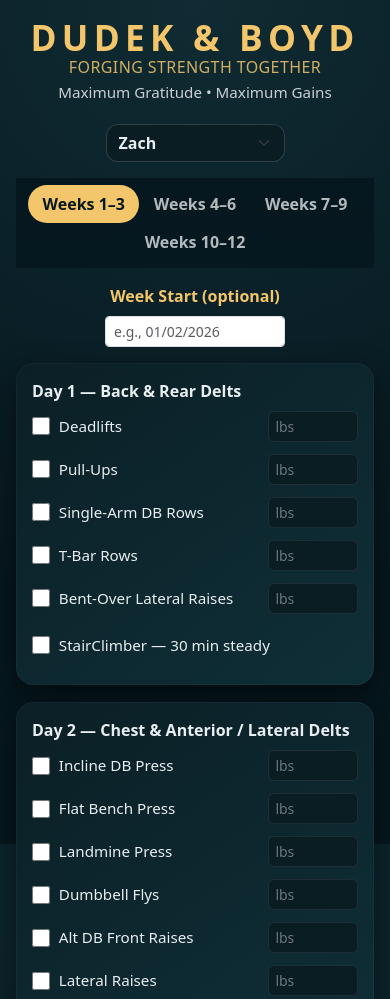
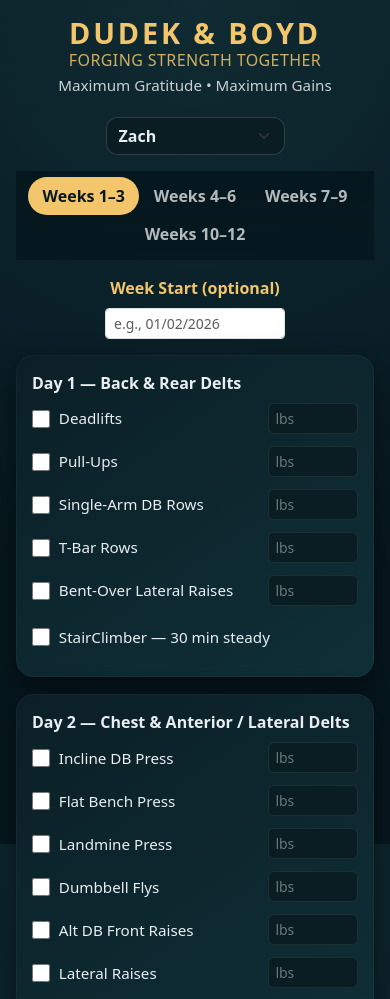
Before and after one commit to dudek-lifting/2026-sculpting, a plain HTML site: page index.html in a window 390 px wide. Shown: the top 999 px of the page. Drawn offline with nearby package versions, Linux system fonts and the light colour scheme.

Commit message:
Update styles.css

```diff
--- a/styles.css
+++ b/styles.css
@@ -255,3 +255,10 @@ select:focus {
   opacity: 0.85;
   text-transform: uppercase;
 }
+
+@media (max-width: 576px) {
+  .title-main {
+    font-size: 1.8rem;
+    letter-spacing: 0.1em;
+  }
+}
```
